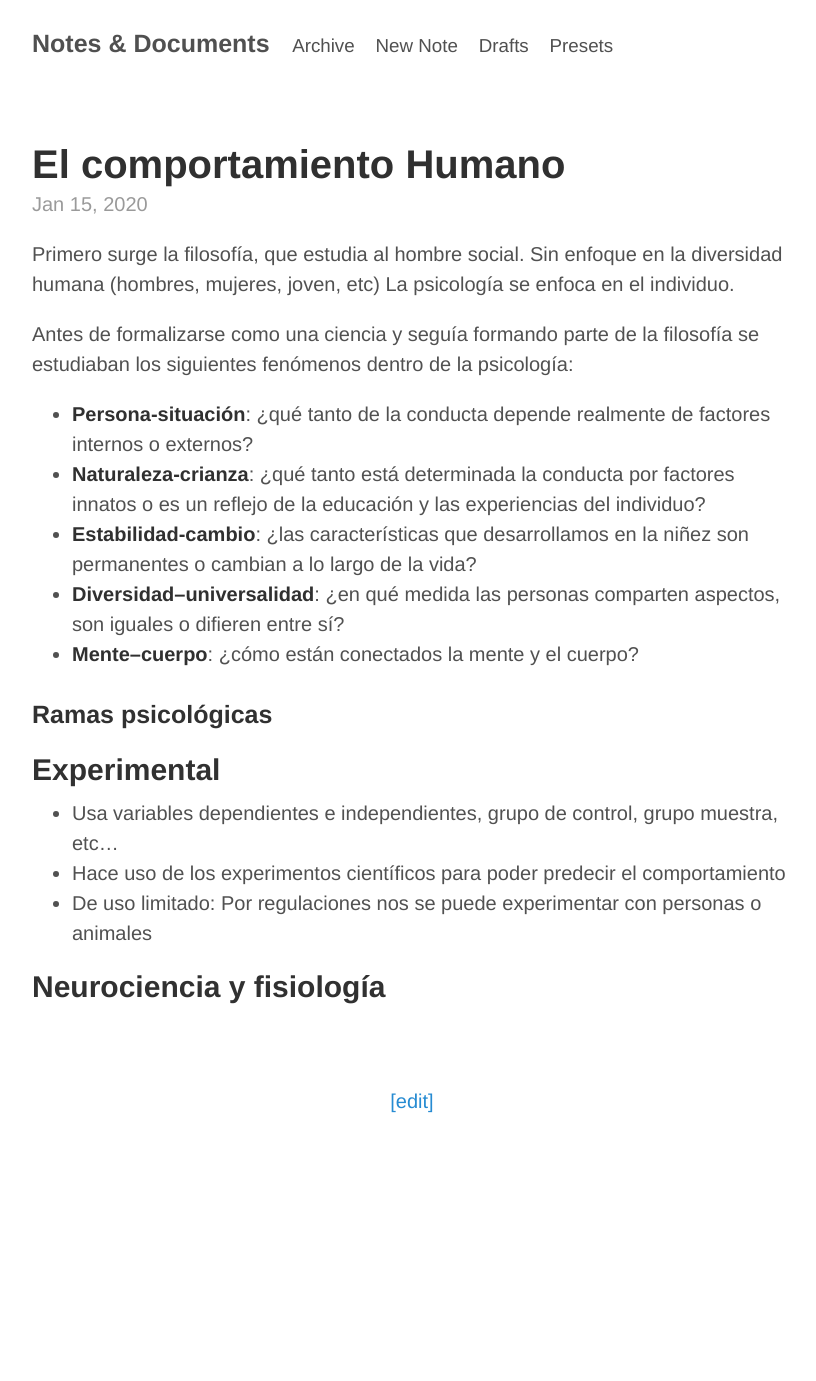
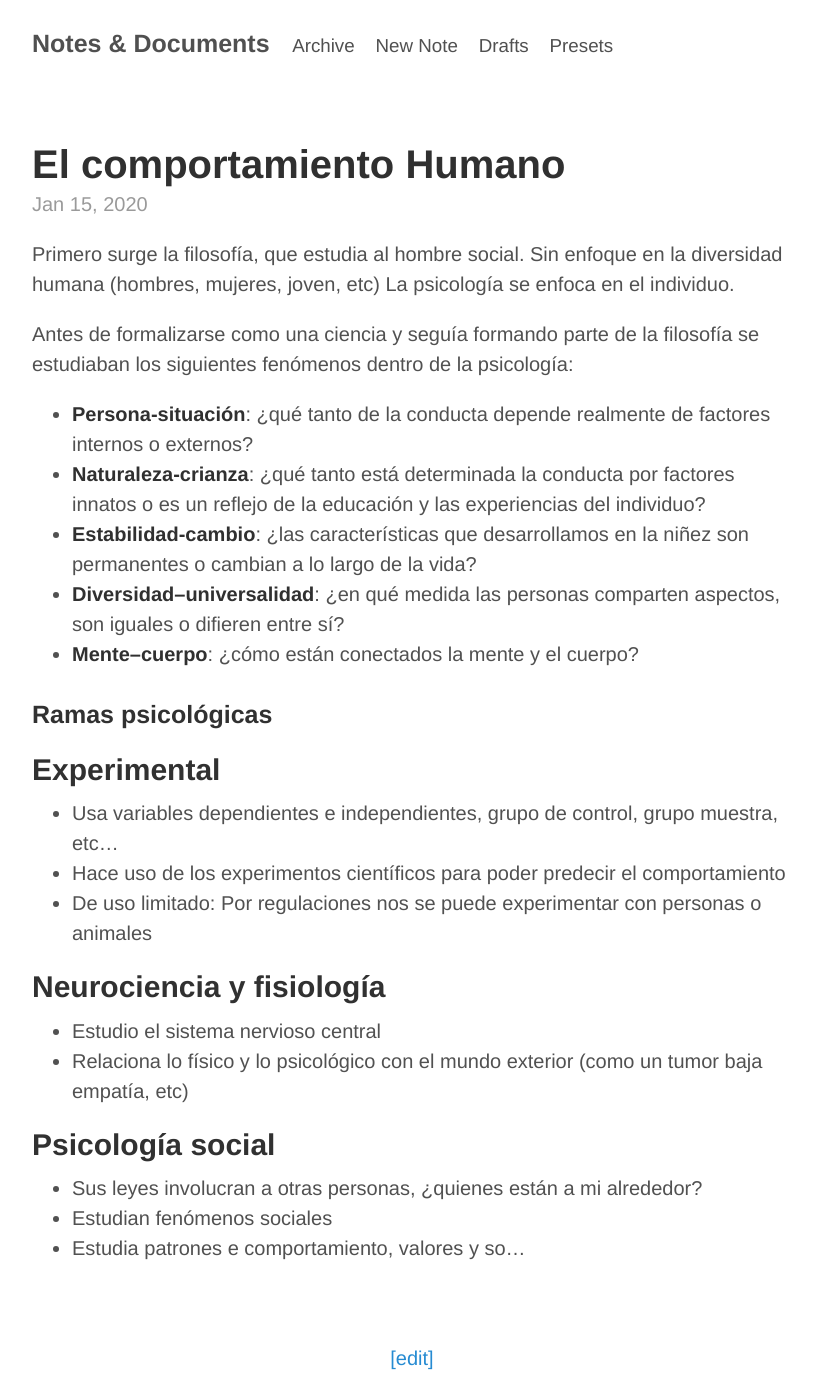
Before and after one commit to alex-esc/notes, a Jekyll site: the page built from _posts/2020-01-15-comportamiento-humano.md, in a window 1280 px wide. Shown: the whole page, without its empty margins (228-1044 px from the left). Built offline with Jekyll 4.4.1, drawn with Linux system fonts in a browser that asks for light colours; before the commit the page ends 1124 px from its top, so only the background shows below that.

Commit message:
Update 2020-01-15-comportamiento-humano.md

```diff
--- a/_posts/2020-01-15-comportamiento-humano.md
+++ b/_posts/2020-01-15-comportamiento-humano.md
@@ -25,3 +25,12 @@ Antes de formalizarse como una ciencia y seguía formando parte de la filosofía
 * De uso limitado: Por regulaciones nos se puede experimentar con personas o animales
 
 ## Neurociencia y fisiología
+
+* Estudio el sistema nervioso central
+* Relaciona lo físico y lo psicológico con el mundo exterior (como un tumor baja empatía, etc)
+
+## Psicología social
+
+* Sus leyes involucran a otras personas, ¿quienes están a mi alrededor?
+* Estudian fenómenos sociales
+* Estudia patrones e comportamiento, valores y so...
```
